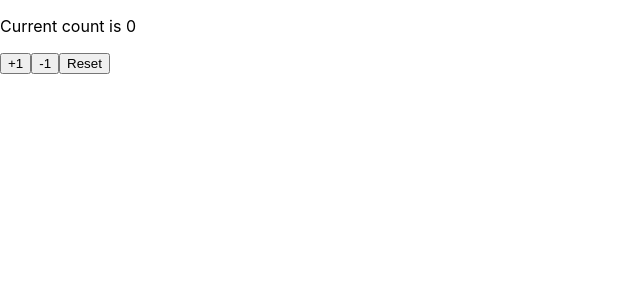
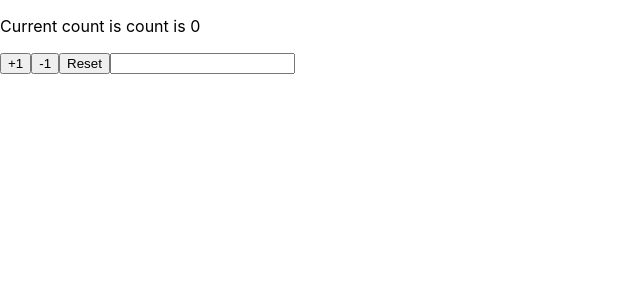
Before and after one commit to kasprzyk/react-new-features, a React (Create React App) app: page / in a window 1280 px wide. Shown: the top 300 px of the page, without its empty margins (0-640 px from the left). Built offline with nearby package versions, Linux system fonts and the light colour scheme.

Commit message:
useState vs setState

```diff
--- a/src/index.js
+++ b/src/index.js
@@ -4,14 +4,49 @@ import './index.css';
 //import App from './App';
 import reportWebVitals from './reportWebVitals';
 
+// const App = (props) => {
+//   // const [count, setCount] = useState(props.count);
+//   // const [text, setText] = useState('');
+//   const [state, setState] = useState({
+//     count: props.count,
+//     text: '',
+//   });
+
+//   return (
+//     <div>
+//       <p>
+//         Current count is {state.text || 'count'} is {state.count}
+//       </p>
+//       <button onClick={() => setState({ ...state, count: state.count + 1 })}>
+//         +1
+//       </button>
+//       <button onClick={() => setState({ ...state, count: state.count - 1 })}>
+//         -1
+//       </button>
+//       <button onClick={() => setState({ ...state, count: state.count })}>
+//         Reset
+//       </button>
+//       <input
+//         value={state.text}
+//         onChange={(e) => setState({ text: e.target.value })}
+//       />
+//     </div>
+//   );
+// };
+
 const App = (props) => {
   const [count, setCount] = useState(props.count);
+  const [text, setText] = useState('');
+
   return (
     <div>
-      <p>Current count is {count}</p>
+      <p>
+        Current count is {text || 'count'} is {count}
+      </p>
       <button onClick={() => setCount(count + 1)}>+1</button>
       <button onClick={() => setCount(count - 1)}>-1</button>
       <button onClick={() => setCount(props.count)}>Reset</button>
+      <input value={text} onChange={(e) => setText(e.target.value)} />
     </div>
   );
 };
```
Also changed, not shown: 1 other file (tests, documents, lock files or other folders).
